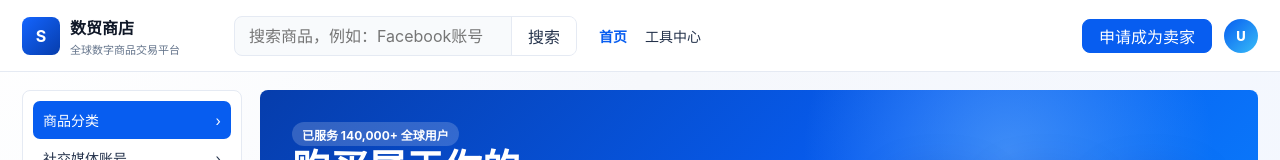
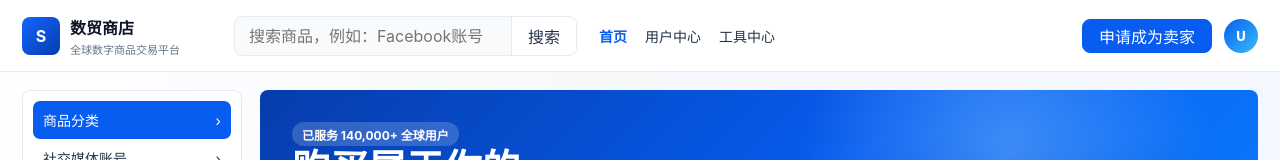
Before and after one commit to qtian149-cloud/digital-marketplace, a Vue app in the folder frontend/: page / in a window 1280 px wide. Shown: the top 160 px of the page. Built offline with nearby package versions, Linux system fonts and the light colour scheme.

Commit message:
fix: return user center to storefront layout

```diff
--- a/frontend/src/App.vue
+++ b/frontend/src/App.vue
@@ -15,6 +15,7 @@
 
       <nav class="nav">
         <router-link to="/">首页</router-link>
+        <router-link to="/user">用户中心</router-link>
         <router-link to="/tools">工具中心</router-link>
       </nav>
 
@@ -36,5 +37,5 @@ import { useRoute } from 'vue-router'
 
 const route = useRoute()
 
-const isConsoleRoute = computed(() => ['/user', '/seller', '/admin', '/dj-e0c41416b5a1/login'].some((path) => route.path.startsWith(path)))
+const isConsoleRoute = computed(() => ['/seller', '/admin', '/dj-e0c41416b5a1/login'].some((path) => route.path.startsWith(path)))
 </script>
```
